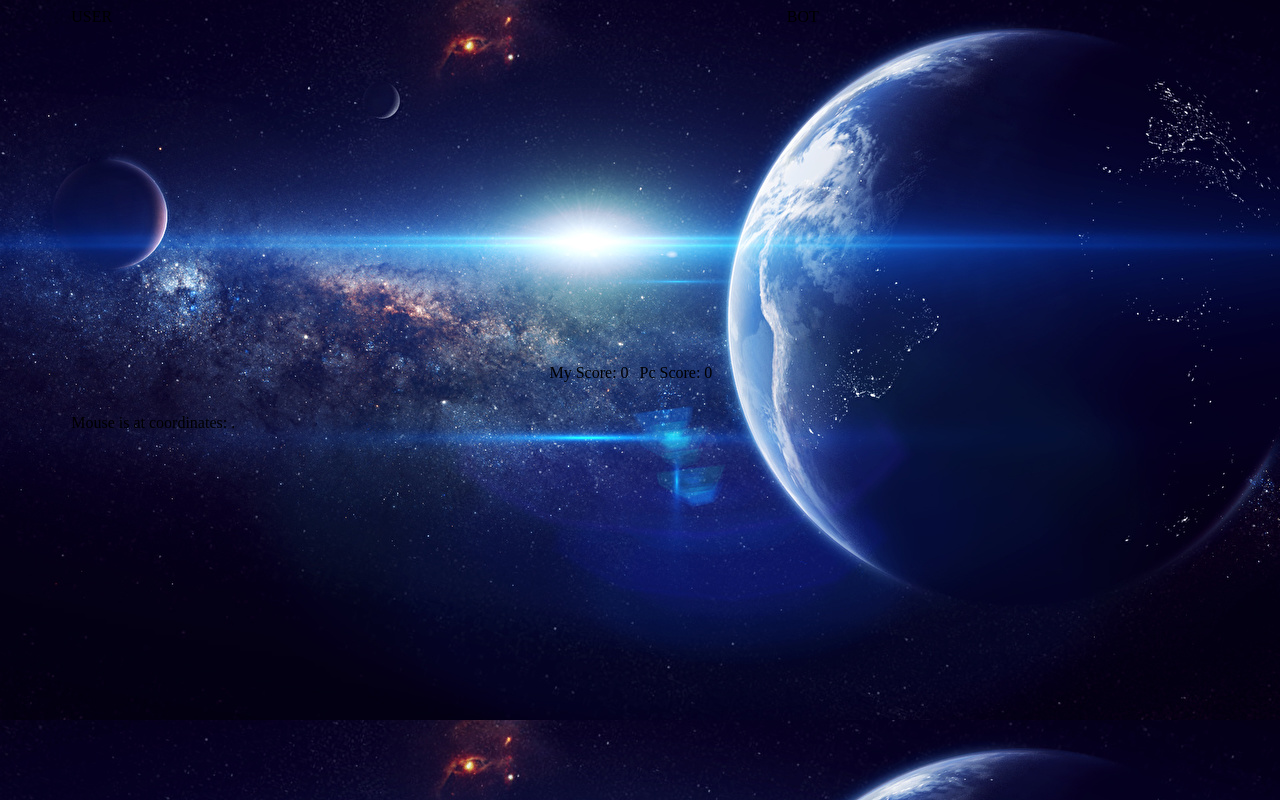
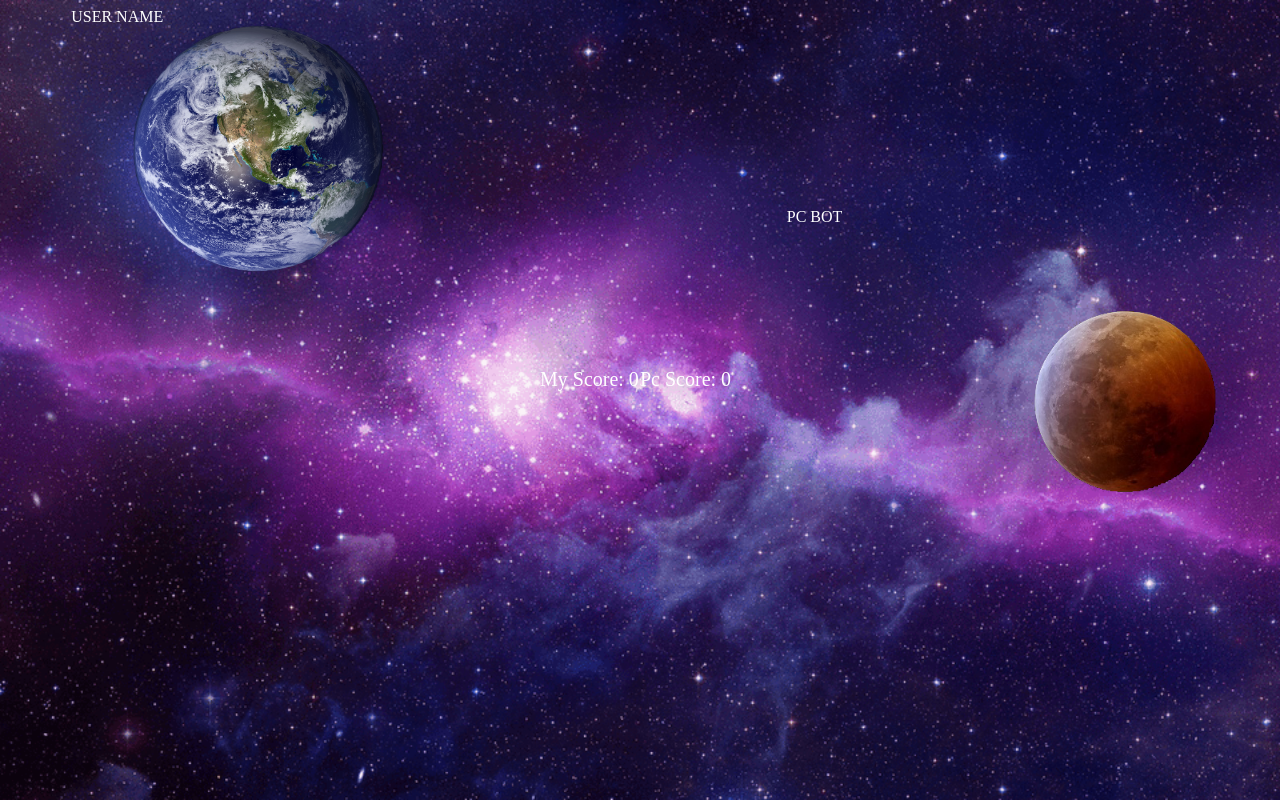
Before and after one commit to tminev/battleships, a PHP site: page /test.php in a window 1280 px wide. Run offline with PHP 8.4, Linux system fonts and the light colour scheme; some libraries are stand-ins or nearby versions.

Commit message:
final details
final details

```diff
--- a/style.css
+++ b/style.css
@@ -1,10 +1,34 @@
-body{background-image: url("img/back.jpg");}
+body{height: 600px;
+	background-image: url("img/back.gif");
+background-repeat: no-repeat;
+background-size: cover;
+}
 #container{
 	position: relative;
 	left: 5%;
 	width: 90%;
+	height: 90%;
+}
+#planets{
+position: absolute;
+	width: 99%;
+height: 500px}
+#earth{position: absolute;
+	left: 0px;
+	height: 500px;
+	width: 500px;
+	background-size: contain;
+	background-repeat: no-repeat;
+	background-image: url( "img/earth.png")}
 
-}
+#mars{position: absolute;
+	bottom: 0px;
+	right: 50px;
+	height: 200px;
+	width: 200px;
+	background-size: contain;
+	background-repeat: no-repeat;
+	background-image:url( "img/mars.png")}
 td {
 	width: 80px;
 	height: 60px
@@ -14,25 +38,43 @@ img{
 	height: 60px
 }
 table :hover {
-	border: 2px solid red}
+	background-position: center;
+	border: 1px solid blue}
 
 #second > table > tbody > tr > td:hover{
+	background-repeat: no-repeat;
 background-image: url("mernik.gif")
 }
 #second{
 	position: absolute;
-	top: 0px;
+	bottom: 0px;
 	right: 0px;
-
 }
 #second p{display: none}
-
+div, p {color: white;}
 .result p {
-	width: 90px;
+	width: 100px;
+	font-size: 20px;
 	display: inline-block;
 }
 
 .result{
-	width: 181px;
+	width: 200px;
 	margin: 0 auto;
+
+	z-index: 50;
 }
+#message {position: absolute;
+	top: 250px;
+	left: 10%;
+	top: 150px;
+	font-size: 200px;
+	display: none;
+}
+#message2{position: absolute;
+	top: 250px;
+	left: 2%;
+	top: 10px;
+	font-size: 200px;
+	/*display: none*/;
+}
--- a/test.php
+++ b/test.php
@@ -10,8 +10,12 @@
 <audio id="shot"><source src="audio/shot.mp3" type="audio/mpeg"></audio>
 <audio id="hit"><source src="audio/hit.mp3" type="audio/mpeg"></audio>
 
+<div id="planets">
+<div id="earth">  </div>
+<div id="mars" ></div>
+</div>
 <div id="container">
-	<div id="furst">USER
+	<div id="furst">USER NAME
 					<?php
 					//my table
 				echo "<table id='table'>";
@@ -25,7 +29,8 @@
 				echo "</table>";
 				?>
 	</div>
-	<div id="second">BOT
+	<div id="second">PC BOT
+
 		<?php
 		$ship_temp=0;
 
@@ -50,14 +55,17 @@
 	?>
 	</div>
 	<div class="result"> <p id="my_score">My Score: 0</p><p id="pc_score">Pc Score: 0</p> </div>
-	<p>Mouse is at coordinates: <span></span>.</p>
+
 </div>
+<div id="message"> YOU WIN Ma MAN !<div>
+<div id="message2"> YOU LOSE!<div>
 <script type="text/javascript">
+//$("#message").fadeIn(3000);
+
 var temp = 0 , flag =1;
 var shot = 0;
 var miss = 0;
 var pc_score = 0;
-
 
 
 //arrange my ships
@@ -69,76 +77,92 @@ $("#furst td").click(function(){
 	$(this).off('click');
 	temp=temp+1;
 
+
 //array for pc answer
 	function numberArray(a,b){
 			b=[];
-			while(a--)b[a]=a+1;
+			while(a--)b[a]=a;
 			return b;}
 
 	function rand(a,b,c,d){
 			c=a.length;
 			while(c)b=Math.random()*(--c+1)|0,d=a[c],a[c]=a[b],a[b]=d}
-			var a=numberArray(24);
+			var a=numberArray(25);
 			rand(a);
 
-
+console.log(a)
 
 	//my thurn
 	var i =0;
+
 	if (temp==10) {
 
+		var flag = true;
 		$("#furst td").off('click');
-	   	$("#second td").on('click');
+	    $("#second td").on( "click", function() {
 
-
-	    $("#second td").click(function(){
+	    if (flag) {
 	    document.getElementById("shot").play();
-		$(this).css("background-color","gray");
+		$(this).css("background-color","rgba(158, 158, 158, 0.3");
 		$(this).off('click');
 	   	var shoting = $(this).children("p").html();
-
+	   flag = false
 	    if (shoting==1) {
 	    	shot++;
-	    	$(this).css("background-color","red");
 	    	var img=Math.floor((Math.random() * 4) + 1);
-	    	var imgcrash="<img src=' img/ship" +img+ ".gif ' />";
+	    	var imgcrash="<img src=' img/exp.gif ' />";
 	    	$(this).append(imgcrash);
-
-	    	setTimeout(function(){	document.getElementById("hit").play();  }, 1000);
-	   		$("#my_score").text("My Score: " + shot);}
+	    	var koko = $(this)
+	    	setTimeout(function(){	document.getElementById("hit").play();
+	    		koko.children().attr('src', 'img/crash.gif');
+	    	 }, 1000);
+	   		$("#my_score").text("My Score: " + shot);
+	   		 if (shot==10) {
+						 $("#message").fadeIn(3000);
+						 return false;
+			}
+	   	}
 
 
 					//pc thurn
 				    setTimeout(function(){
+				    	flag=true;
 					    var td = document.getElementsByClassName('td_furst')[a[i]];
 					    i++;
-					    td.style.background = "gray";
+					    td.style.background = "rgba(158, 158, 158, 0.3";
 					    document.getElementById("shot").play();
 					    var src = td.querySelector('img').getAttribute('src');
 
-
 					    if (src) {
-
-					    	td.style.background = "red";
+					   		var c = td.children;
+					   		c[0].src='img/exp.gif'
+					   		setTimeout(function(){
+					    	c[0].src='img/crash.gif'
+					    	 }, 2000);
 					    	var rnd=Math.floor((Math.random() * 4) + 1);
 					    	setTimeout(function(){	document.getElementById("hit").play();  }, 1000);
 
 					    	pc_score++;
 					    	$("#pc_score").text("Pc Score: " + pc_score);
-					    	 console.log(src);
+
+					    	 if (pc_score==1) {
+							 $("#message2").fadeIn(3000);
+							 return false;
+							}
+
 
 					    }
-					     }, 4000);
-
+					}, 4000);
+				}
 		 });
+	}
 
 
 
-	}
+
 });
 
 // cool
-
 $(document).mousemove( function(e) {
    mouseY = e.pageY;
    mouseX = e.pageX;
@@ -146,11 +170,20 @@ $(document).mousemove( function(e) {
    translateX = 'translateX(' + (mouseX-800)/20 + 'px)';
 
     $('td').css({'transform': translateY});
-     $('tr').css({'transform': translateX});
+    $('tr').css({'transform': translateX});
 
     $('#second').css({'transform': translateX});
-     $('#furst').css({'transform': translateX});
-      $('#container').css({'transform': translateY});
+    $('#furst').css({'transform': translateX});
+    $('#container').css({'transform': translateY});
+
+
+    translatePlanetY = 'translateY(' + (mouseY-200)/100 + 'px)';
+  	translatePlanetX = 'translateX(' + (mouseX-800)/100 + 'px)';
+
+    $('#mars').css({'transform': translatePlanetY})
+    $('#earth').css({'transform': translatePlanetY})
+    $('#planets').css({'transform': translatePlanetX});
+
 });
 
 
```
Also changed, not shown: img/back.gif (added), img/crash.gif (added), img/crash2.gif (added), img/earth.png (added), img/exp.gif (added), img/mars.png (added).
